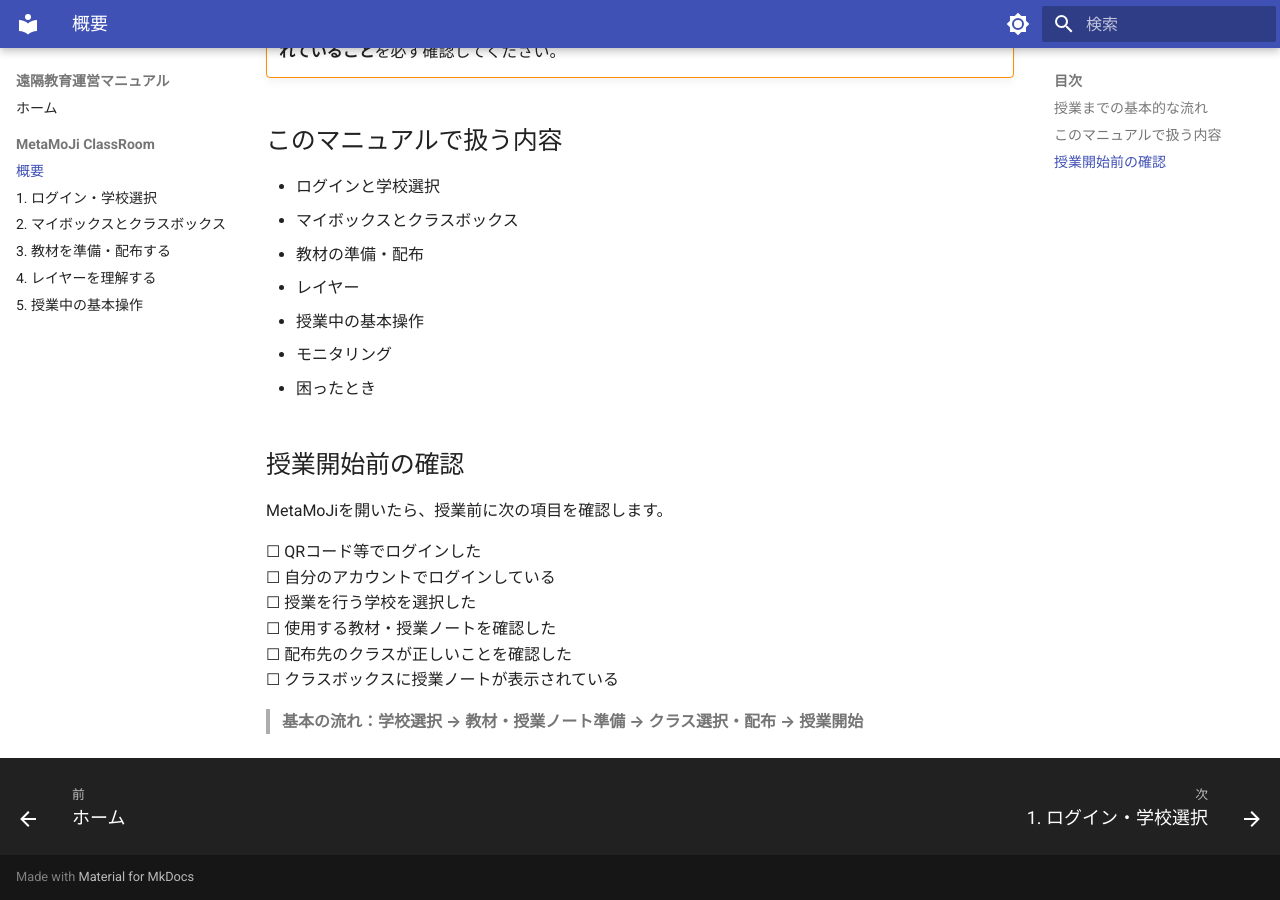
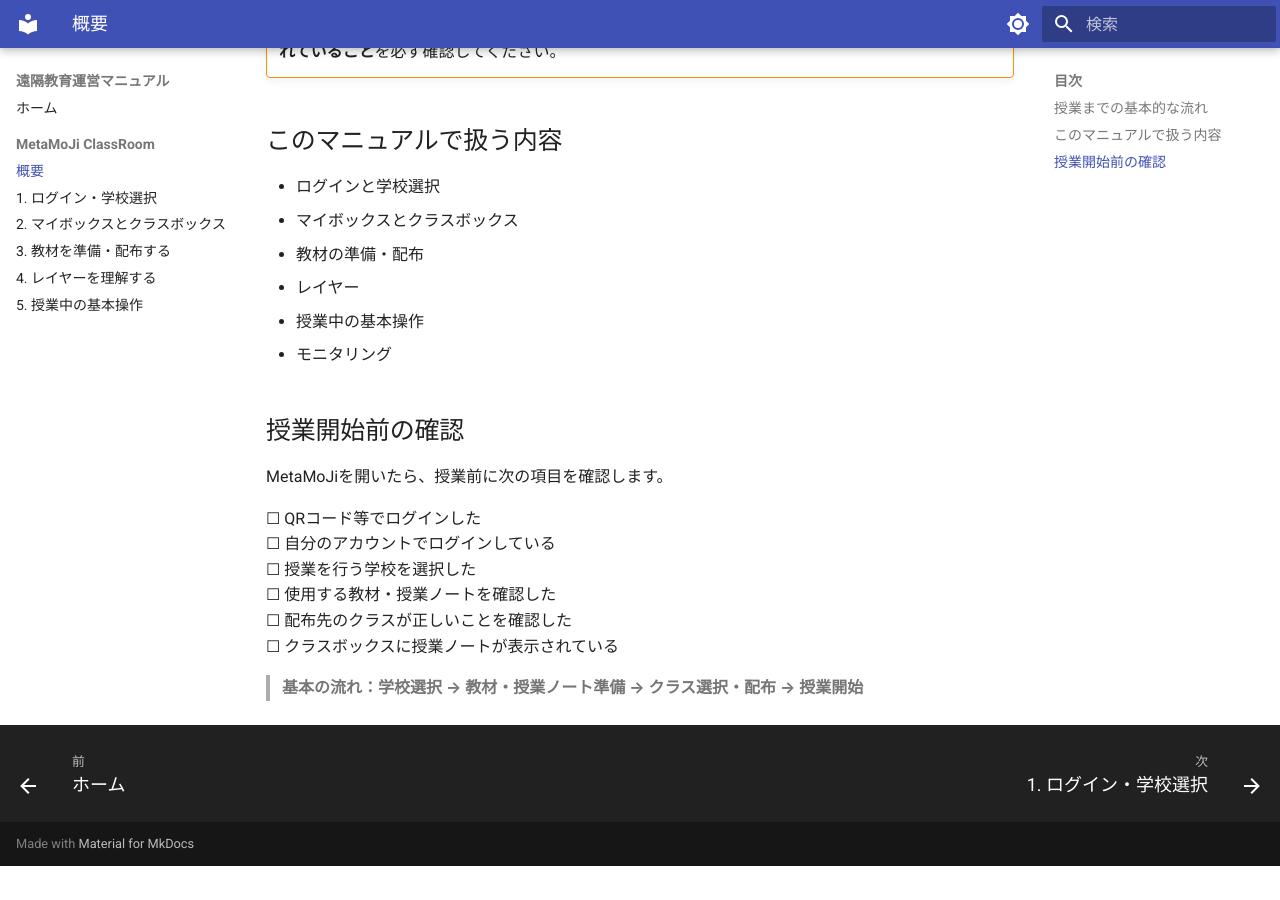
Before and after one commit to a-recs/remote-manual, an MkDocs documentation site: the page built from docs/metamoji/index.md, in a window 1280 px wide and 900 px high, scrolled down 659 px. Built offline with MkDocs 1.6.1 and Material for MkDocs 9.7.7, drawn with Linux system fonts in a browser that asks for light colours; after the commit the page ends 1525 px from its top, so only the background shows below that.

Commit message:
Remove troubleshooting item from MetaMoJi overview

```diff
--- a/docs/metamoji/index.md
+++ b/docs/metamoji/index.md
@@ -24,7 +24,6 @@ MetaMoJi ClassRoomには多くの機能がありますが、本マニュアル
 - レイヤー
 - 授業中の基本操作
 - モニタリング
-- 困ったとき
 
 ## 授業開始前の確認
 
```
